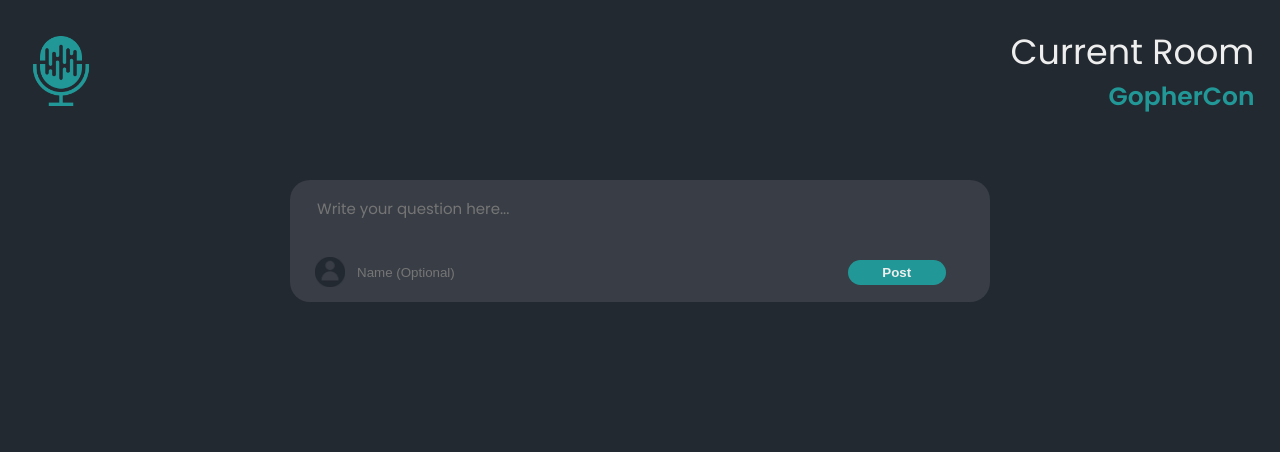
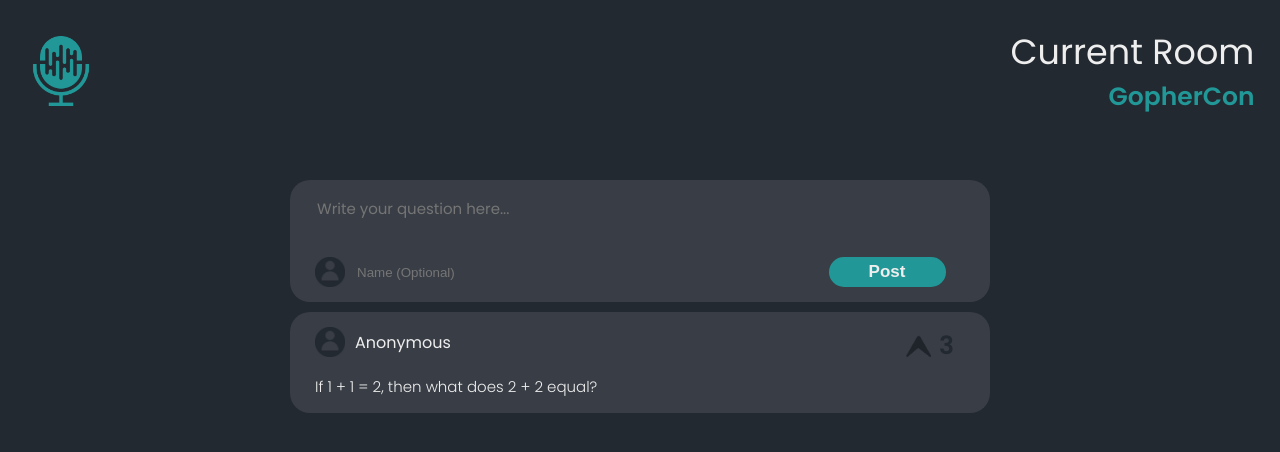
Before and after one commit to Mathew-Estafanous/Open-Stage, a React (Create React App) app in the folder frontend/: page /room in a window 1280 px wide. Shown: the top 452 px of the page. Built offline with nearby package versions, Linux system fonts and the light colour scheme.

Commit message:
Formatted Question Component.

```diff
--- a/frontend/src/components/AskQuestion.css
+++ b/frontend/src/components/AskQuestion.css
@@ -6,9 +6,6 @@ div.askdiv {
 
 form.askform {
     display: inline-block;
-    margin-left: auto;
-    margin-right: auto;
-
     width: 650px;
     padding: 15px 25px;
     border-radius: 20px;
@@ -53,9 +50,10 @@ form.askform img {
 
     border: none;
     border-radius: 50px;
-    width: 15%;
-    height: 25px;
+    width: 18%;
+    height: 30px;
 
+    font-size: 17px;
     font-weight: 600;
     color: #eeeeee;
     background-color: #219897;
@@ -84,6 +82,7 @@ form.askform img {
 
     .askform button {
         width: 22%;
+        font-size: 15px;
     }
 }
 
--- a/frontend/src/components/AskQuestion.jsx
+++ b/frontend/src/components/AskQuestion.jsx
@@ -1,7 +1,7 @@
 import React from "react";
 import "./AskQuestion.css"
 
-const AskQuestion = () => {
+export const AskQuestion = () => {
     return (
         <div className='askdiv'>
             <form className='askform' >
@@ -15,5 +15,3 @@ const AskQuestion = () => {
         </div>
     )
 }
-
-export default AskQuestion;
--- /dev/null
+++ b/frontend/src/components/Question.css
@@ -0,0 +1,64 @@
+div.question {
+    width: 650px;
+    padding: 15px 25px;
+    border-radius: 20px;
+    background-color: #393E46;
+
+    margin-left: auto;
+    margin-right: auto;
+    margin-top: 10px;
+}
+
+.question .head {
+    display: flex;
+}
+
+.head h3 {
+    vertical-align: middle;
+    display: inline-block;
+
+    margin-top: 0;
+    margin-bottom: 0;
+}
+
+.head img {
+    max-width: 30px;
+    vertical-align: middle;
+}
+
+.head .like {
+    display: inline-block;
+    margin-left: auto;
+    margin-right: 0;
+
+    text-align: center;
+    width: 70px;
+}
+
+.head .like img {
+    padding-right: 8px;
+    max-width: 25px;
+}
+
+.head .like img:hover {
+    cursor: pointer;
+}
+
+.head .like h3 {
+    font-size: 25px;
+    font-weight: 600;
+    color: #232931;
+}
+
+.head .name h3 {
+    margin-left: 10px;
+    font-weight: 400;
+    font-size: 16px;
+}
+
+.question p {
+    font-size: 15px;
+    font-weight: 300;
+    margin-top: 10px;
+    margin-bottom: 0;
+}
--- /dev/null
+++ b/frontend/src/components/Question.jsx
@@ -0,0 +1,20 @@
+import React from  'react';
+import "./Question.css"
+
+export const Question = (prop) => {
+    return (
+        <div className='question' >
+            <div className='head' >
+                <div className='name' >
+                    <img className='user' src="/User.png" alt="user"/>
+                    <h3>{prop.name}</h3>
+                </div>
+                <div className='like'>
+                    <img src="/Upvote-Black.png" alt="Upvote"/>
+                    <h3>{prop.likes}</h3>
+                </div>
+            </div>
+            <p>{prop.question}</p>
+        </div>
+    )
+}
--- a/frontend/src/pages/Room.jsx
+++ b/frontend/src/pages/Room.jsx
@@ -1,9 +1,16 @@
 import React, {useState} from 'react';
-import AskQuestion from "../components/AskQuestion";
+import { AskQuestion } from "../components/AskQuestion";
 import "./Room.css"
+import { Question } from "../components/Question";
 
 const Room = () => {
     const [roomName] = useState("GopherCon");
+
+    let props = {
+        likes: 3,
+        name: "Anonymous",
+        question: "If 1 + 1 = 2, then what does 2 + 2 equal?"
+    };
 
     return (
         <>
@@ -17,6 +24,7 @@ const Room = () => {
         </header>
 
         <AskQuestion />
+        <Question {...props} />
         </>
     )
 }
```
Also changed, not shown: frontend/public/Upvote-Black.png (added), frontend/public/Upvote-Blue.png (added).
